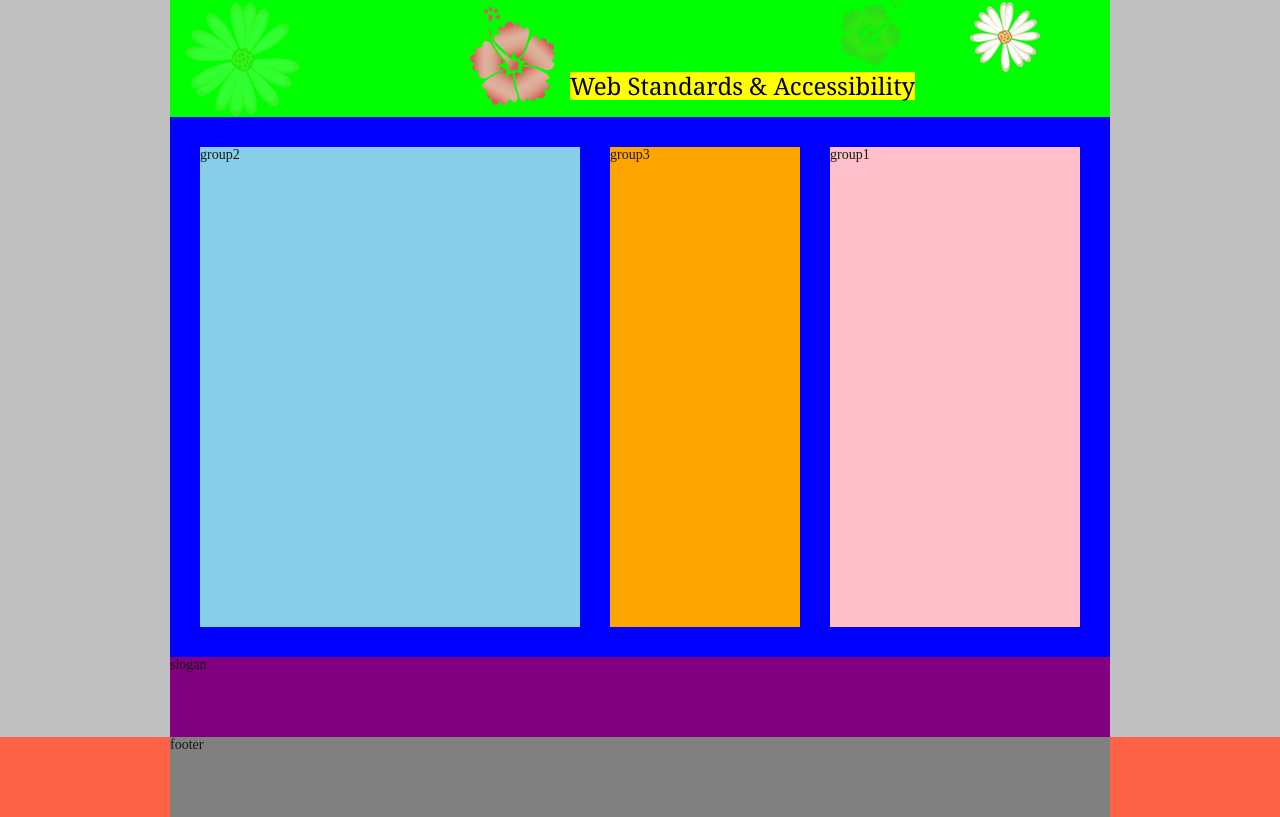
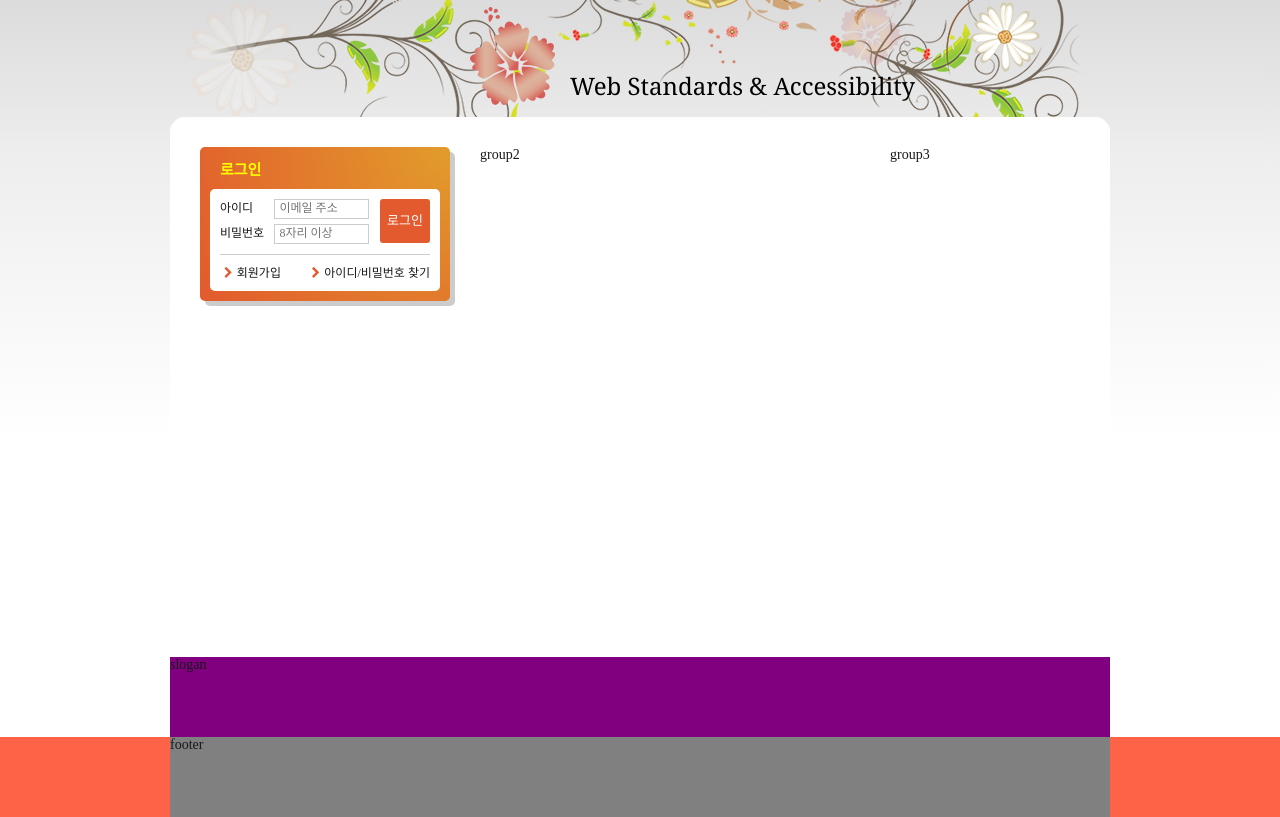
Before and after one commit to Jack2ee-dev/NKLCB_exHTML5, a plain HTML site: page index.html in a window 1280 px wide. Shown: the part 128-945 px from the top of the page. Drawn offline with Linux system fonts and the light colour scheme; a web font is replaced by a local one.

Commit message:
feat: Implement main login form

```diff
--- a/css/stylesheet.css
+++ b/css/stylesheet.css
@@ -3,7 +3,7 @@
 @import url(./normalize.css);
 
 /* 숨김 콘텐츠 */
-.a11y-hidden {
+.a11y-hidden, legend {
   background-color: yellow;
   position: absolute;
   width: 1px;
@@ -38,7 +38,10 @@ body *::after{
 }
 /* 레이아웃 */
 .container{
-  background-color: silver;
+  background-color: #ccc;
+  background-image: url(./images/bg_flower.png), linear-gradient(180deg, #ccc 0%, #eee 30%, #fff 60%, #fff 100%);
+  background-repeat: no-repeat;
+  background-position: 50% 0;
 }
 .header, .visual, .main, .slogan, .footer-inner{
   width: 940px;
@@ -187,7 +190,6 @@ body *::after{
   }
 }
 .visual {
-  background-color: lime;
   height: 120px;
   position: relative;
 }
@@ -207,8 +209,8 @@ body *::after{
   animation: flowerAni 2s infinite alternate;
 }
 .visual::before {
-  background-image: url("./images/ani_flower_01.png"),
-                    url("./images/ani_flower_02.png");
+  background-image: url(./images/ani_flower_01.png),
+                    url(./images/ani_flower_02.png);
   background-position: 0 -10px, 670px 0;
   /*background: url("./images/ani_flower_01.png") no-repeat 0 -10px, pink url("./images/ani_flower_02.png") no-repeat 670px 0;*/
 }
@@ -223,7 +225,6 @@ body *::after{
   position: relative;
   z-index: 10;
   font-family: Georgia, 'Times New Roman', Times, serif;
-  background-color: yellow;
   margin: 0;
   animation-name: textAni;
   animation-duration: 3s;
@@ -232,9 +233,11 @@ body *::after{
   width: auto;
 }
 .main{
-  background-color: blue;
+  background-color: #fff;
   display: flow-root;
   padding: 30px 15px;
+  min-height: 450px;
+  border-radius: 15px 15px 0 0;
   /* padding: 30px;
   display: flex;
   justify-content: space-between; */
@@ -245,17 +248,87 @@ body *::after{
   margin: 0 15px;
 }
 .group1{
-  background-color: pink;
   width: 250px;
-  float: right;
 }
 .group2{
-  background-color: skyblue;
   width: 380px;
 }
 .group3{
-  background-color: orange;
   width: 190px;
+}
+/* 로그인 폼 */
+.login {
+  border-radius: 5px;
+  padding: 15px 10px 10px;
+  box-shadow: 5px 5px 0 0 #ccc;
+  background: #e29c2b radial-gradient(circle at right top, #e29c2b, #e25a2d);
+}
+.login-heading {
+  margin: 0;
+  color: #ff0;
+  font-size: 1.5rem;
+  font-weight: 700;
+  text-indent: 10px;
+}
+.login-form {
+  margin-top: 10px;
+  background-color: #fff;
+  border-radius: 5px 5px 0 0;
+  padding: 10px 10px 0 10px;
+}
+.login-form fieldset {
+  border: 0;
+  border-bottom: 1px solid #ccc;
+  margin: 0;
+  padding: 0;
+  position: relative;
+  padding-bottom: 10px;
+}
+.login-form label {
+  font-size: 1.2rem;
+  display: inline-block;
+  vertical-align: middle;
+  width: 50px;
+  cursor: pointer;
+}
+.user-pwd {
+  margin-top: 5px;
+}
+.btn-login {
+  position: absolute;
+  top: 0;
+  right: 0;
+  width: 50px;
+  height: 44px;
+  padding: 2px 5px;
+  border: 0;
+  background: #e25a2d;
+  color: #fff;
+  font-size: 1.3rem;
+  border-radius: 3px;
+}
+.login-form input {
+  border: 1px solid #ccc;
+  padding: 2px 2px 2px 5px;
+  width: 95px;
+  font-size: 1.2rem;
+}
+.sign {
+  background-color: #fff;
+  margin: 0;
+  padding-left: 0;
+  list-style: none;
+  padding: 10px 10px 10px 10px;
+  border-radius: 0 0 5px 5px;
+  display: flex;
+  justify-content: space-between;
+}
+.sign a {
+  /*letter-spacing: -1px;*/
+  font-size: 1.2rem;
+}
+.sign .icon-right-open {
+  color: #e25a2d;
 }
 .slogan{
   background-color: purple;
--- a/index.html
+++ b/index.html
@@ -11,7 +11,7 @@
     <div class="container">
         <header class="header">
             <h1 class="logo"><a href="https://fastcampus.co.kr"><img src="./images/logo.png" alt="Web Cafe"></a></h1>
-            <ul class="member">s
+            <ul class="member">
                 <li><a href="#">홈</a></li>
                 <li><span aria-hidden="true">:</span><a href="#">로그인</a></li>
                 <li><span aria-hidden="true">:</span><a href="#">회원가입</a></li>
@@ -127,7 +127,29 @@
             <p class="visual-text">Web Standards &amp; Accessibility</p>
         </div>
         <main class="main">
-            <div class="group group1">group1</div>
+            <div class="group group1">
+                <section class="login">
+                    <h2 class="login-heading">로그인</h2>
+                    <form action="https://formspree.io/seulbinim@gmail.com" method="POST" class="login-form">
+                        <fieldset>
+                            <legend>로그인 폼</legend>
+                            <div class="user-email">
+                                <label for="userEmail">아이디</label>
+                                <input type="email" id="userEmail" name="userEmail" placeholder="이메일 주소" required/>
+                            </div>
+                            <div class="user-pwd">
+                                <label for="userPwd">비밀번호</label>
+                                <input type="password" id="userPwd" name="userPassword" placeholder="8자리 이상" required/>
+                            </div>
+                            <button class="btn-login" type="submit" onclick="">로그인</button>
+                        </fieldset>
+                    </form>
+                    <ul class="sign">
+                        <li><a href="#"><span class="icon-right-open"></span>회원가입</a></li>
+                        <li><a href="#"><span class="icon-right-open"></span>아이디/비밀번호 찾기</a></li>
+                    </ul>
+                </section>
+            </div>
             <div class="group group2">group2</div>
             <div class="group group3">group3</div>
         </main>
```
